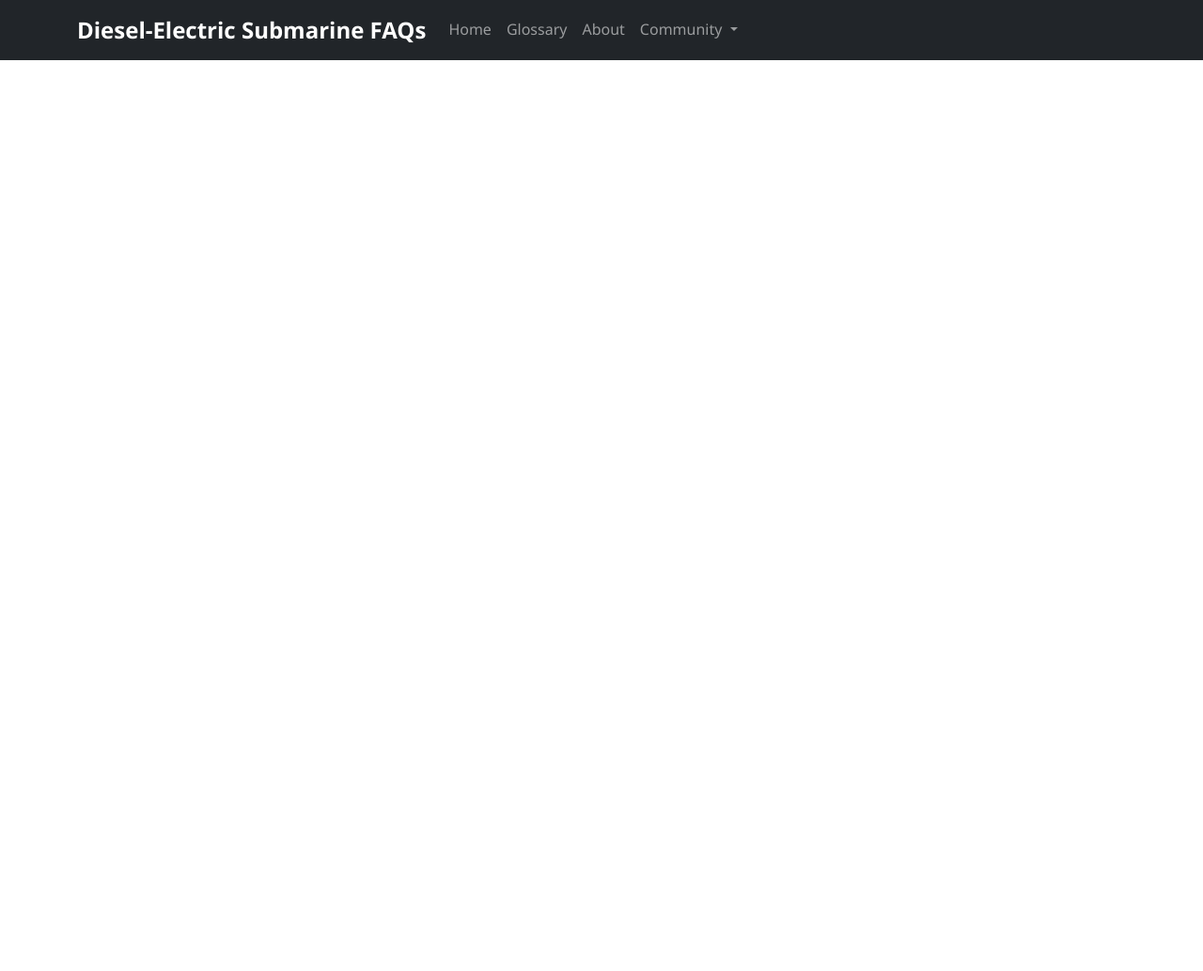
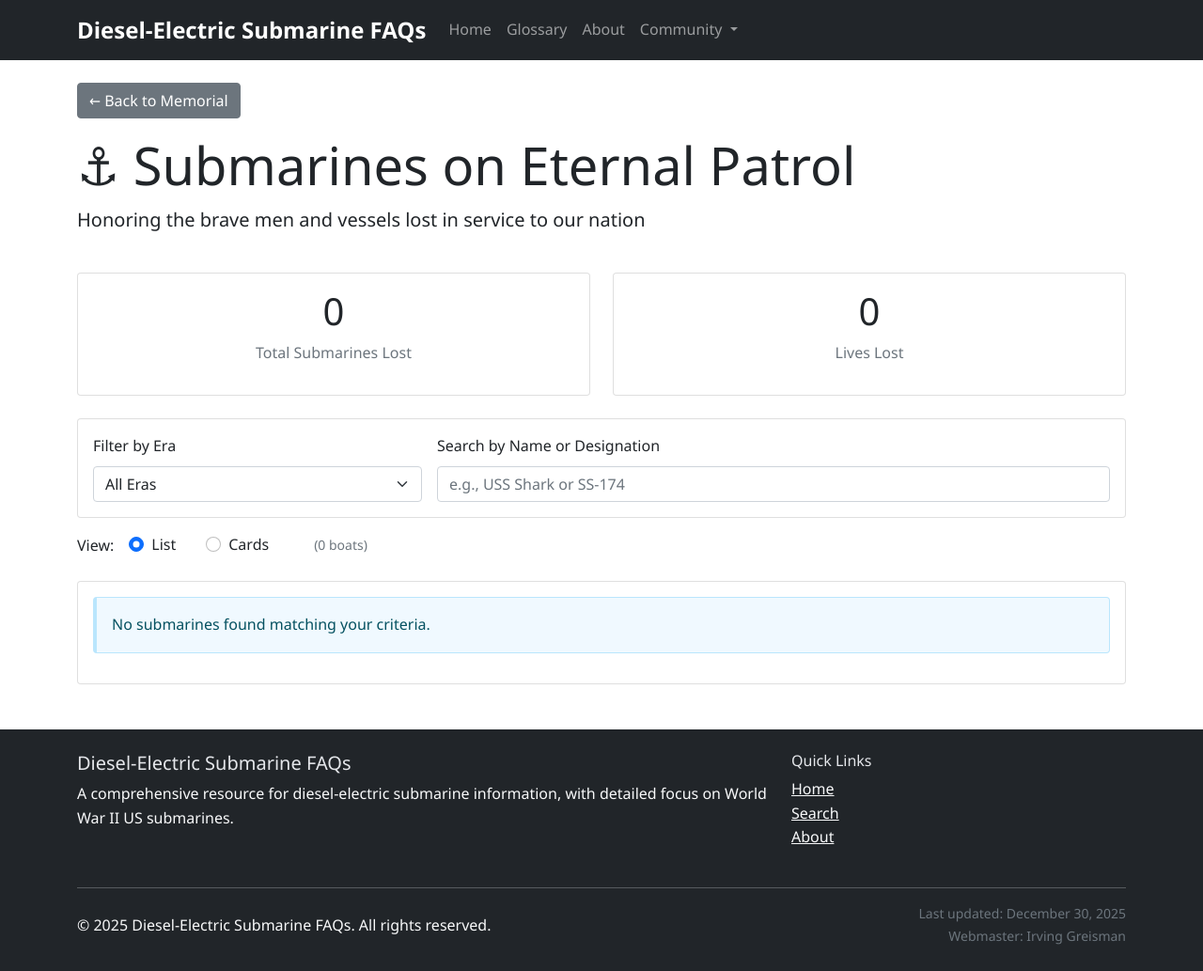
Before and after one commit to igreisman/diesel-sub-faqs-new, a PHP site: page /eternal-patrol.php in a window 1280 px wide. Shown: the whole page at 94% size. Before the commit the page ends 64 px from the top, so only its background shows below. Run offline with PHP 8.4, Linux system fonts and the light colour scheme; data that the repository does not hold is empty.

Commit message:
Move view selector to its own row below filters for better layout

```diff
--- a/eternal-patrol.php
+++ b/eternal-patrol.php
@@ -80,62 +80,35 @@
 }
 ?>
 
-<?php if ($isAjax): ?>
-    <div id="resultsSection">
-    <?php if ($view === 'list'): ?>
-    <div class="card mb-4">
-        <div class="card-body">
-            <ul class="list-group list-group-flush">
-                <?php foreach ($boats as $boat): ?>
-                <li class="list-group-item d-flex justify-content-between align-items-center">
-                    <a href="boat.php?id=<?php echo $boat['id']; ?>">
-                        <?php echo htmlspecialchars($boat['name']); ?> (<?php echo htmlspecialchars($boat['designation']); ?>)
-                    </a>
-                    <span class="text-muted small locale-date" data-date="<?php echo htmlspecialchars($boat['date_lost']); ?>">
-                        <?php echo htmlspecialchars($boat['date_lost']); ?>
-                    </span>
-                </li>
-                <?php endforeach; ?>
-            </ul>
-        </div>
-    </div>
-    <?php else: ?>
-    <div class="row row-cols-1 row-cols-md-2 row-cols-lg-3 g-4">
-        <?php foreach ($boats as $boat): ?>
-        <div class="col">
-            <div class="card h-100">
-                <div class="card-body">
-                    <h5 class="card-title mb-1">
-                        <?php echo htmlspecialchars($boat['name']); ?>
-                        <span class="text-muted small">(<?php echo htmlspecialchars($boat['designation']); ?>)</span>
-                    </h5>
-                    <p class="text-muted small">
-                        <i class="fas fa-calendar"></i> <span class="locale-date" data-date="<?php echo htmlspecialchars($boat['date_lost']); ?>"><?php echo htmlspecialchars($boat['date_lost']); ?></span>
-                    </p>
-                    <?php if ($boat['fatalities']): ?>
-                    <p class="small mb-2">
-                        <strong><i class="fas fa-users"></i> Fatalities:</strong> <?php echo htmlspecialchars($boat['fatalities']); ?>
-                    </p>
-                    <?php endif; ?>
-                    <?php if ($boat['location']): ?>
-                    <p class="small"><strong>Location:</strong> <?php echo htmlspecialchars($boat['location']); ?></p>
-                    <?php endif; ?>
-                    <?php if ($boat['cause']): ?>
-                    <p class="small"><strong>Cause:</strong> <?php echo htmlspecialchars(substr($boat['cause'], 0, 150)); ?>...</p>
-                    <?php endif; ?>
-                    <a href="boat.php?id=<?php echo $boat['id']; ?>" class="btn btn-outline-primary btn-sm">
-                        View Full Details <i class="fas fa-arrow-right"></i>
-                    </a>
-                </div>
-            </div>
-        </div>
-        <?php endforeach; ?>
-        <?php endif; ?>
-    </div>
-    <?php endif; ?>
-    </div>
-    <?php exit; ?>
-
+<?php if ($isAjax) {
+    echo '<div id="resultsSection">';
+    if ($view === 'list') {
+        echo '<div class="card mb-4"><div class="card-body"><ul class="list-group list-group-flush">';
+        foreach ($boats as $boat) {
+            echo '<li class="list-group-item d-flex justify-content-between align-items-center">';
+            echo '<a href="boat.php?id=' . $boat['id'] . '">' . htmlspecialchars($boat['name']) . ' (' . htmlspecialchars($boat['designation']) . ')</a>';
+            echo '<span class="text-muted small locale-date" data-date="' . htmlspecialchars($boat['date_lost']) . '">' . htmlspecialchars($boat['date_lost']) . '</span>';
+            echo '</li>';
+        }
+        echo '</ul></div></div>';
+    } else {
+        echo '<div class="row row-cols-1 row-cols-md-2 row-cols-lg-3 g-4">';
+        foreach ($boats as $boat) {
+            echo '<div class="col"><div class="card h-100"><div class="card-body">';
+            echo '<h5 class="card-title mb-1">' . htmlspecialchars($boat['name']) . ' <span class="text-muted small">(' . htmlspecialchars($boat['designation']) . ')</span></h5>';
+            echo '<p class="text-muted small"><i class="fas fa-calendar"></i> <span class="locale-date" data-date="' . htmlspecialchars($boat['date_lost']) . '">' . htmlspecialchars($boat['date_lost']) . '</span></p>';
+            if ($boat['fatalities']) echo '<p class="small mb-2"><strong><i class="fas fa-users"></i> Fatalities:</strong> ' . htmlspecialchars($boat['fatalities']) . '</p>';
+            if ($boat['location']) echo '<p class="small"><strong>Location:</strong> ' . htmlspecialchars($boat['location']) . '</p>';
+            if ($boat['cause']) echo '<p class="small"><strong>Cause:</strong> ' . htmlspecialchars(substr($boat['cause'], 0, 150)) . '...</p>';
+            echo '<a href="boat.php?id=' . $boat['id'] . '" class="btn btn-outline-primary btn-sm">View Full Details <i class="fas fa-arrow-right"></i></a>';
+            echo '</div></div></div>';
+        }
+        echo '</div>';
+    }
+    echo '</div>';
+    exit;
+}
+?>
 <div class="container mt-4">
     <div class="mb-3">
         <a href="memorial.html" class="btn btn-secondary">&larr; Back to Memorial</a>
@@ -150,7 +123,7 @@
     <!-- Statistics -->
     <div class="row mb-4">
         <div class="col-md-6">
-            <form id="filterForm" class="row g-3" autocomplete="off">
+            <div class="card text-center">
                 <div class="card-body">
                     <h3 class="display-6"><?php echo $totals['total']; ?></h3>
                     <p class="text-muted">Total Submarines Lost</p>
@@ -162,51 +135,52 @@
                 <div class="card-body">
                     <h3 class="display-6"><?php echo number_format($totals['total_fatalities']); ?></h3>
                     <p class="text-muted">Lives Lost</p>
-                    <input type="text" name="search" id="search" class="form-control" placeholder="e.g., USS Shark or SS-174" value="<?php echo htmlspecialchars($search); ?>">
+                </div>
             </div>
         </div>
     </div>
 
     <!-- Filters -->
-    <div class="card mb-4">
+    <div class="row mb-3">
+        <div class="col-12">
+            <div class="card">
                 <div class="card-body">
-            <form method="GET" class="row g-3">
+                    <form id="filterForm" class="row g-3 align-items-end" autocomplete="off">
                         <div class="col-md-4">
                             <label for="era" class="form-label">Filter by Era</label>
-                    <select name="era" id="era" class="form-select" onchange="this.form.submit()">
+                            <select name="era" id="era" class="form-select">
                                 <option value="all" <?php echo $era_filter === 'all' ? 'selected' : ''; ?>>All Eras</option>
                                 <option value="pre-ww2" <?php echo $era_filter === 'pre-ww2' ? 'selected' : ''; ?>>Pre WW2</option>
                                 <option value="ww2" <?php echo $era_filter === 'ww2' ? 'selected' : ''; ?>>WW2</option>
                                 <option value="post-ww2" <?php echo $era_filter === 'post-ww2' ? 'selected' : ''; ?>>Post WW2</option>
                             </select>
                         </div>
-                <div class="col-md-6">
+                        <div class="col-md-8">
                             <label for="search" class="form-label">Search by Name or Designation</label>
-                    <input type="text" name="search" id="search" class="form-control" placeholder="e.g., USS Shark or SS-174" value="<?php echo htmlspecialchars($search); ?>" oninput="this.form.submit()">
+                            <input type="text" name="search" id="search" class="form-control" placeholder="e.g., USS Shark or SS-174" value="<?php echo htmlspecialchars($search); ?>">
                         </div>
-                <input type="hidden" name="view" value="<?php echo htmlspecialchars($view); ?>">
                     </form>
+                </div>
+            </div>
         </div>
     </div>
 
     <!-- View Selector -->
-    <div class="mb-3 d-flex justify-content-start">
-        <form method="GET" class="d-flex align-items-center gap-3">
+    <div class="row mb-4">
+        <div class="col-12">
+            <div class="d-flex align-items-center gap-3">
                 <span class="form-label mb-0">View:</span>
                 <div class="form-check form-check-inline">
-                <input class="form-check-input" type="radio" name="view" id="viewList" value="list"
-                       <?php echo $view === 'list' ? 'checked' : ''; ?> onchange="this.form.submit()">
+                    <input class="form-check-input" type="radio" name="view" id="viewList" value="list" <?php echo $view === 'list' ? 'checked' : ''; ?>>
                     <label class="form-check-label" for="viewList">List</label>
                 </div>
                 <div class="form-check form-check-inline">
-                <input class="form-check-input" type="radio" name="view" id="viewCards" value="cards"
-                       <?php echo $view === 'cards' ? 'checked' : ''; ?> onchange="this.form.submit()">
+                    <input class="form-check-input" type="radio" name="view" id="viewCards" value="cards" <?php echo $view === 'cards' ? 'checked' : ''; ?>>
                     <label class="form-check-label" for="viewCards">Cards</label>
                 </div>
-            <span class="ms-3 text-muted small">(<?php echo count($boats); ?> boats)</span>
-            <input type="hidden" name="era" value="<?php echo htmlspecialchars($era_filter); ?>">
-            <input type="hidden" name="search" value="<?php echo htmlspecialchars($search); ?>">
-        </form>
+                <span class="ms-3 text-muted small" id="boatCount">(<?php echo count($boats); ?> boats)</span>
+            </div>
+        </div>
     </div>
 
     <?php if (isset($error)): ?>
```
Lines whose indentation alone changed are shown as unchanged.
